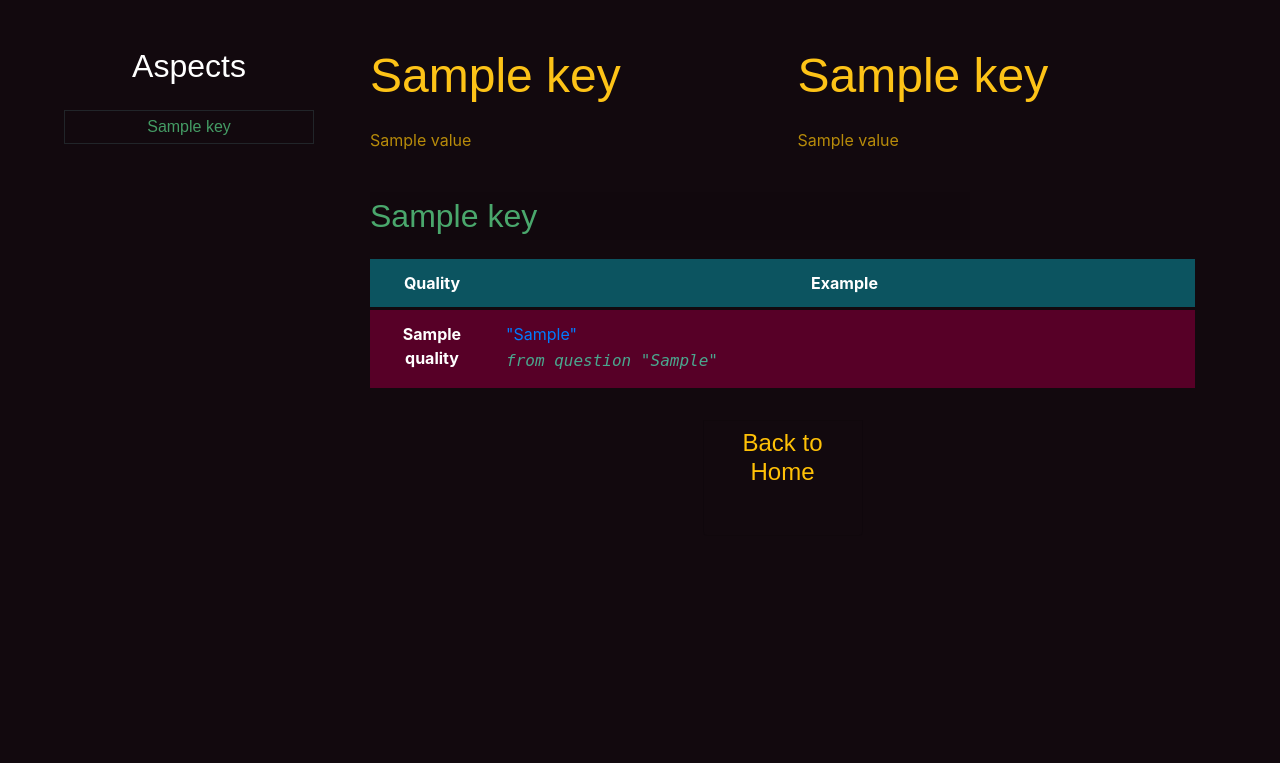
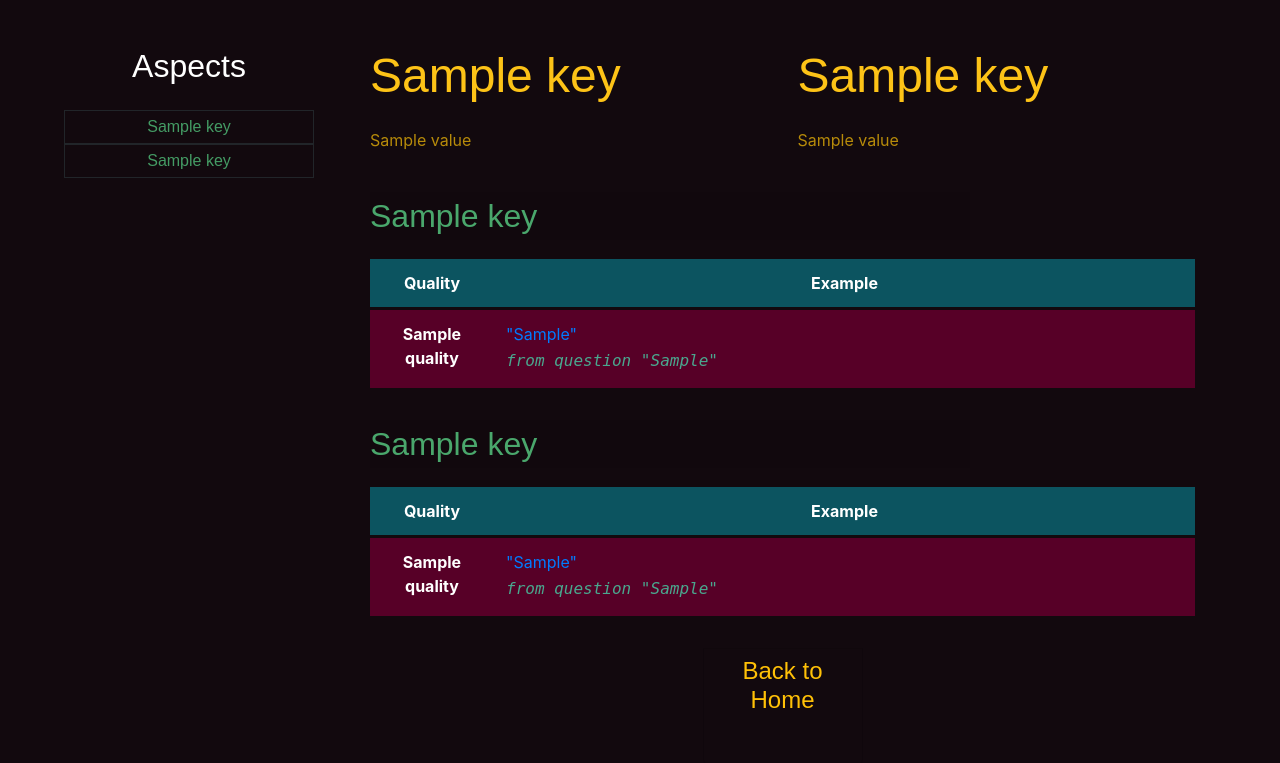
Before and after one commit to hy3440/diffTech, a Django app: template djangotest/templates/tagcompare.html in a window 1280 px wide. Shown: the top 763 px of the page. Run offline with Django 3.2, Linux system fonts and the light colour scheme; the template is opened without the code that fills it: most values are stand-ins (such as "Sample title", 1, 10 or a date in 2020); some libraries are stand-ins or nearby versions.

Commit message:
move others to the last one

```diff
--- a/djangotest/templates/tagcompare.html
+++ b/djangotest/templates/tagcompare.html
@@ -23,6 +23,14 @@ padding:4px;
 
 <div class="list-group">
   {% for key,value in Features.items %}
+  <a href="#{{key}}" class="tagcomparemenu list-group-item-action" style = "
+color:#449b64;
+font-family: fantasy;
+border: 1px solid #212529;
+padding:4px;
+  " >{{key|capfirst}}</a>
+  {% endfor %}
+  {% for key,value in Others_qua.items %}
   <a href="#{{key}}" class="tagcomparemenu list-group-item-action" style = "
 color:#449b64;
 font-family: fantasy;
@@ -119,10 +127,66 @@ padding:4px;
                     </td>
 
                     </tr>
-                  {% endfor %}
+                    {% endfor %}
               </tbody>
              </table>
              {% endfor %}
+
+
+            {% for key, value in Others_qua.items %}
+            <!--p>{{value}}</p-->
+            <a id = "{{key}}">
+            <p
+
+            style = "
+                color: #4aa76c;
+                font-size: 2rem;
+                font-family: fantasy;
+                background-color: rgba(0,0,0,.075);
+                padding-left: 0px;
+                padding-right: 20px;
+                width: 600px;
+                ">{{key|capfirst}}</p> </a>
+            <table class="table table-hover table-striped" style = "background-color : #5C0029;margin-bottom:2rem;color:#ffffff;border-top:3px solid #12090e;">
+
+                <tr style = "background-color:#0c5460; ">
+                <th style = "width: 124px;text-align:center;">Quality</th>
+                <th style = "text-align:center">Example</th>
+                </tr>
+
+              <tbody>
+                    {% for quality, examples in value.items %}
+
+                    <tr>
+                    <th scope="col" style = "text-align:center;border-top:3px solid #12090e">{{ quality | capfirst}}</th>
+
+                    <td scope="col" style = "text-align:left;border-top:3px solid #12090e">
+                    {% for row in examples %}
+
+
+                    {% with "https://stackoverflow.com/questions/"|add:row.1 as address %}
+
+                    <a href = {{address}} style = "color:#ffffff">
+                    <p style = "margin-bottom :3px">"{{ row.0 | capfirst}}"</p>
+                    </a>
+                    <p style = "
+                        color: #4aa78e;
+                        font-family: monospace;
+                        /* font-weight: 300; */
+                        font-style: italic;
+                        text-align: left;
+                        margin-bottom: 3px;"
+                    >from question "{{row.2|capfirst}}"</p>
+                    {% endwith %}
+                    {% endfor %}
+                    </td>
+
+                    </tr>
+                    {% endfor %}
+              </tbody>
+             </table>
+             {% endfor %}
+
 
 
         <a  href = "{% url 'home' %}" class="list-group-item list-group-item-action" style="background-color: rgba(0,0,0,0);width: 160px;padding-top: 8px;padding-bottom: 40px;padding-left: 4px;padding-right: 4px;text-align: center;margin: auto;"><h5 class = "text-center" style = "font-size: 1.5rem;font-family: fantasy;font-weight: 500;color: #ffc107;">Back to Home</h5></a>
```
Also changed, not shown: djangotest/views.py (+23 -2 lines), 2 other files.
